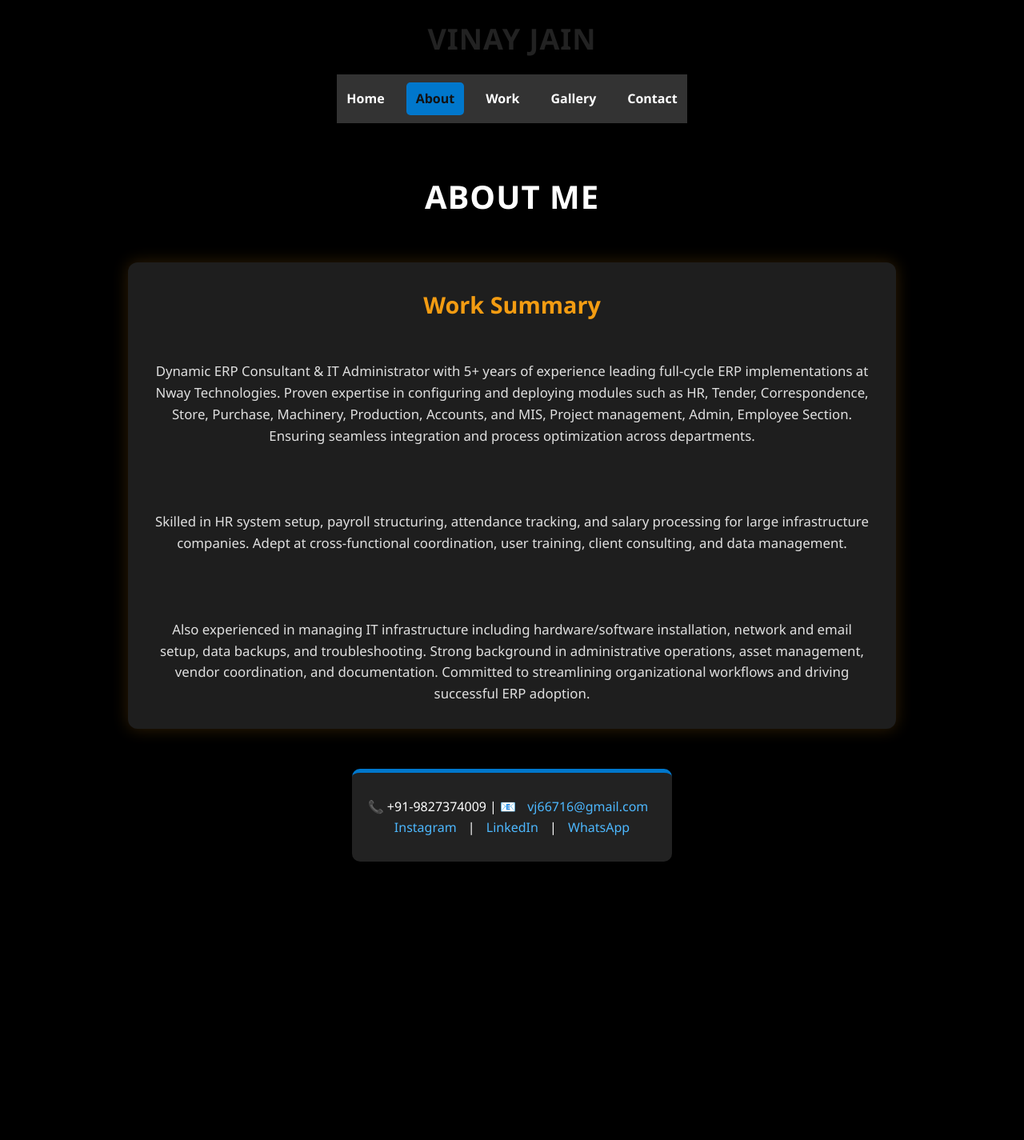
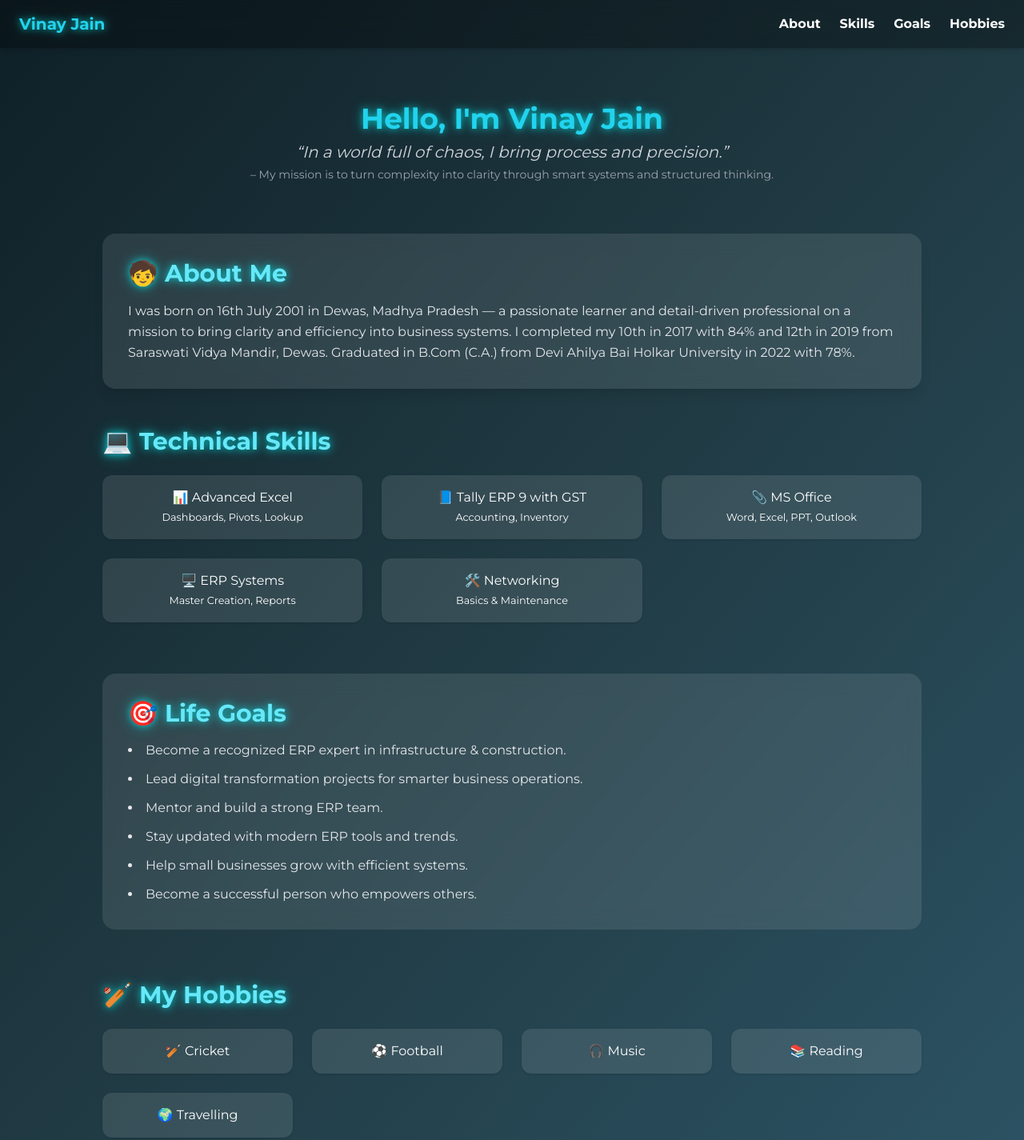
Before and after one commit to Vinsam1137/vinay-portfolio, a plain HTML site: page about.html in a window 1280 px wide. Shown: the top 1425 px of the page at 80% size. Before the commit the page ends 1097 px from the top, so only its background shows below. Drawn offline with nearby package versions, Linux system fonts and the light colour scheme.

```diff
--- a/about.html
+++ b/about.html
@@ -3,45 +3,117 @@
 <head>
   <meta charset="UTF-8" />
   <meta name="viewport" content="width=device-width, initial-scale=1.0"/>
-  <title>About - Vinay Jain</title>
-  <link rel="stylesheet" href="style.css" />
+  <title>Vinay Jain | Portfolio</title>
+  <script src="https://cdn.tailwindcss.com"></script>
+  <link href="https://fonts.googleapis.com/css2?family=Orbitron:wght@500&family=Montserrat:wght@400;700&display=swap" rel="stylesheet">
+  <style>
+    body {
+      font-family: 'Montserrat', sans-serif;
+      background: linear-gradient(to bottom right, #0f2027, #203a43, #2c5364);
+      color: white;
+    }
+    .glow {
+      text-shadow: 0 0 10px #00ffffaa, 0 0 20px #00ffff55;
+    }
+    .fade-in {
+      animation: fadeIn 1s ease-in-out;
+    }
+    @keyframes fadeIn {
+      from { opacity: 0; transform: translateY(30px); }
+      to { opacity: 1; transform: translateY(0); }
+    }
+  </style>
 </head>
 <body>
 
-  <div class="container">
-    <header>
-      <h1 class="main-name">Vinay Jain</h1>
-      <nav class="navbar">
-        <a href="index.html">Home</a>
-        <a href="about.html" class="active">About</a>
-        <a href="work.html">Work</a>
-        <a href="gallery.html">Gallery</a>
-        <a href="contact.html">Contact</a>
-      </nav>
-    </header>
+  <!-- Navbar -->
+  <nav class="bg-black/30 backdrop-blur-md fixed w-full top-0 z-50 shadow-md">
+    <div class="max-w-7xl mx-auto px-6 py-4 flex justify-between items-center">
+      <h1 class="text-xl font-bold text-cyan-400 glow">Vinay Jain</h1>
+      <ul class="flex space-x-6 text-white font-semibold">
+        <li><a href="#about" class="hover:text-cyan-400 transition">About</a></li>
+        <li><a href="#skills" class="hover:text-cyan-400 transition">Skills</a></li>
+        <li><a href="#goals" class="hover:text-cyan-400 transition">Goals</a></li>
+        <li><a href="#hobbies" class="hover:text-cyan-400 transition">Hobbies</a></li>
+      </ul>
+    </div>
+  </nav>
 
-    <!-- ✅ Added missing About Me heading -->
-    <h1 class="page-title">About Me</h1>
+  <!-- Hero Section -->
+  <section class="pt-32 text-center fade-in">
+    <h2 class="text-4xl font-bold text-cyan-400 glow mb-2">Hello, I'm Vinay Jain</h2>
+    <p class="text-xl text-gray-300 italic max-w-2xl mx-auto">“In a world full of chaos, I bring process and precision.”</p>
+    <p class="text-sm text-gray-400 mt-1">– My mission is to turn complexity into clarity through smart systems and structured thinking.</p>
+  </section>
 
-    <section class="about">
-      <h2>Work Summary</h2>
-      <p>
-        Dynamic ERP Consultant & IT Administrator with 5+ years of experience leading full-cycle ERP implementations at Nway Technologies. Proven expertise in configuring and deploying modules such as HR, Tender, Correspondence, Store, Purchase, Machinery, Production, Accounts, and MIS, Project management, Admin, Employee Section. Ensuring seamless integration and process optimization across departments.
-        <br><br>
-        Skilled in HR system setup, payroll structuring, attendance tracking, and salary processing for large infrastructure companies. Adept at cross-functional coordination, user training, client consulting, and data management.
-        <br><br>
-        Also experienced in managing IT infrastructure including hardware/software installation, network and email setup, data backups, and troubleshooting. Strong background in administrative operations, asset management, vendor coordination, and documentation. Committed to streamlining organizational workflows and driving successful ERP adoption.
+  <!-- About Section -->
+  <section id="about" class="mt-16 px-6">
+    <div class="max-w-5xl mx-auto bg-white/10 rounded-2xl backdrop-blur-md p-8 shadow-lg fade-in">
+      <h3 class="text-3xl font-bold text-cyan-300 mb-4 glow">🧒 About Me</h3>
+      <p class="text-gray-200 leading-relaxed">
+        I was born on 16th July 2001 in Dewas, Madhya Pradesh — a passionate learner and detail-driven professional on a mission to bring clarity and efficiency into business systems.
+        I completed my 10th in 2017 with 84% and 12th in 2019 from Saraswati Vidya Mandir, Dewas. Graduated in B.Com (C.A.) from Devi Ahilya Bai Holkar University in 2022 with 78%.
       </p>
-    </section>
+    </div>
+  </section>
 
-    <footer class="footer">
-      <p>📞 +91-9827374009 | 📧 <a href="mailto:vj66716@gmail.com">vj66716@gmail.com</a></p>
-      <p>
-        <a href="https://www.instagram.com/vinayyy_jain_1137?igsh=MW5ieHRmMG01eXV1Zw==" target="_blank">Instagram</a> |
-        <a href="https://www.linkedin.com/in/vinay-jain-00a873257" target="_blank">LinkedIn</a> |
-        <a href="https://wa.me/919827374009" target="_blank">WhatsApp</a>
-      </p>
-    </footer>
-  </div>
+  <!-- Skills -->
+  <section id="skills" class="mt-12 px-6">
+    <div class="max-w-5xl mx-auto">
+      <h3 class="text-3xl font-bold text-cyan-300 mb-6 glow">💻 Technical Skills</h3>
+      <div class="grid grid-cols-1 sm:grid-cols-2 md:grid-cols-3 gap-6">
+        <div class="bg-white/10 p-4 rounded-xl text-center shadow hover:scale-105 transition">
+          <p>📊 Advanced Excel</p>
+          <small>Dashboards, Pivots, Lookup</small>
+        </div>
+        <div class="bg-white/10 p-4 rounded-xl text-center shadow hover:scale-105 transition">
+          <p>📘 Tally ERP 9 with GST</p>
+          <small>Accounting, Inventory</small>
+        </div>
+        <div class="bg-white/10 p-4 rounded-xl text-center shadow hover:scale-105 transition">
+          <p>📎 MS Office</p>
+          <small>Word, Excel, PPT, Outlook</small>
+        </div>
+        <div class="bg-white/10 p-4 rounded-xl text-center shadow hover:scale-105 transition">
+          <p>🖥️ ERP Systems</p>
+          <small>Master Creation, Reports</small>
+        </div>
+        <div class="bg-white/10 p-4 rounded-xl text-center shadow hover:scale-105 transition">
+          <p>🛠️ Networking</p>
+          <small>Basics & Maintenance</small>
+        </div>
+      </div>
+    </div>
+  </section>
+
+  <!-- Goals -->
+  <section id="goals" class="mt-16 px-6">
+    <div class="max-w-5xl mx-auto bg-white/10 p-8 rounded-2xl backdrop-blur-md fade-in">
+      <h3 class="text-3xl font-bold text-cyan-300 mb-4 glow">🎯 Life Goals</h3>
+      <ul class="space-y-3 text-gray-200 list-disc list-inside">
+        <li>Become a recognized ERP expert in infrastructure & construction.</li>
+        <li>Lead digital transformation projects for smarter business operations.</li>
+        <li>Mentor and build a strong ERP team.</li>
+        <li>Stay updated with modern ERP tools and trends.</li>
+        <li>Help small businesses grow with efficient systems.</li>
+        <li>Become a successful person who empowers others.</li>
+      </ul>
+    </div>
+  </section>
+
+  <!-- Hobbies -->
+  <section id="hobbies" class="mt-16 px-6 mb-16">
+    <div class="max-w-5xl mx-auto">
+      <h3 class="text-3xl font-bold text-cyan-300 mb-6 glow">🏏 My Hobbies</h3>
+      <div class="grid grid-cols-2 sm:grid-cols-3 md:grid-cols-4 gap-6 text-center">
+        <div class="bg-white/10 rounded-xl p-4 shadow hover:scale-105 transition">🏏 Cricket</div>
+        <div class="bg-white/10 rounded-xl p-4 shadow hover:scale-105 transition">⚽ Football</div>
+        <div class="bg-white/10 rounded-xl p-4 shadow hover:scale-105 transition">🎧 Music</div>
+        <div class="bg-white/10 rounded-xl p-4 shadow hover:scale-105 transition">📚 Reading</div>
+        <div class="bg-white/10 rounded-xl p-4 shadow hover:scale-105 transition">🌍 Travelling</div>
+      </div>
+    </div>
+  </section>
+
 </body>
 </html>
```
Also changed, not shown: work.html (+36 -1 lines), vinay.jpg (added), vinay1.jpg (added), vinay2.jpg (added), vinay3.jpg (added), vinay4.jpg (added), vinay5.jpg (added), vinay6.jpg (added), vinay7.jpg (added), vinay8.jpg (added).
